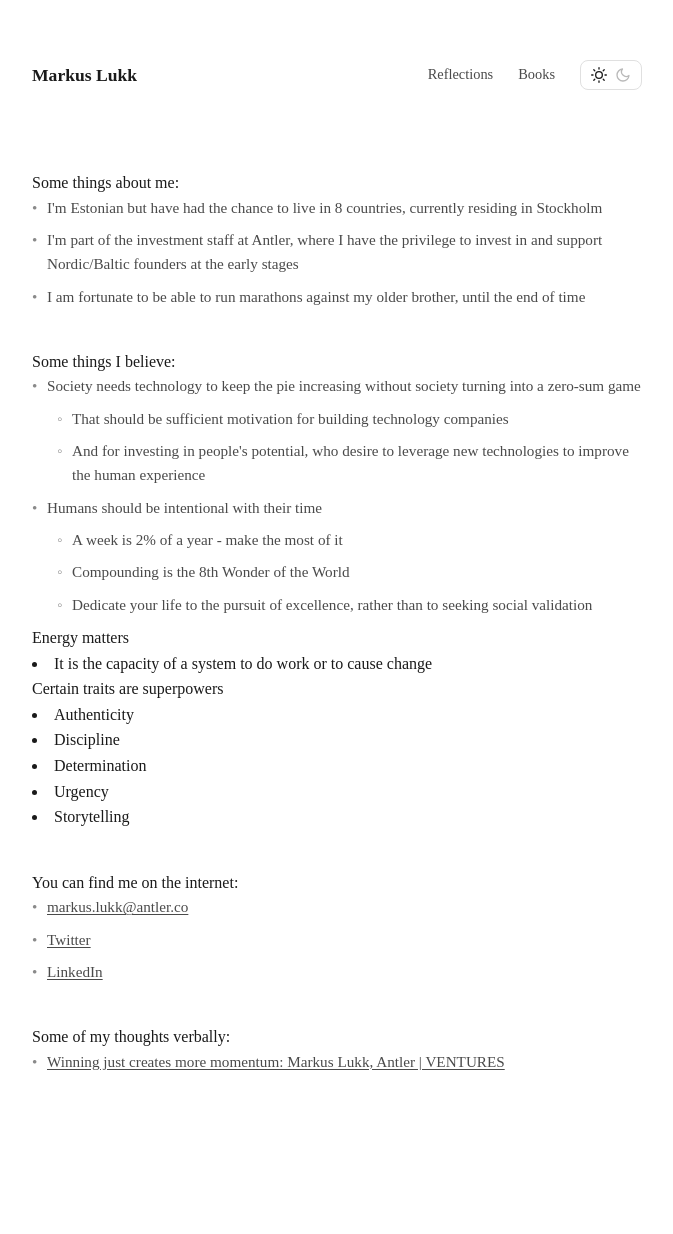
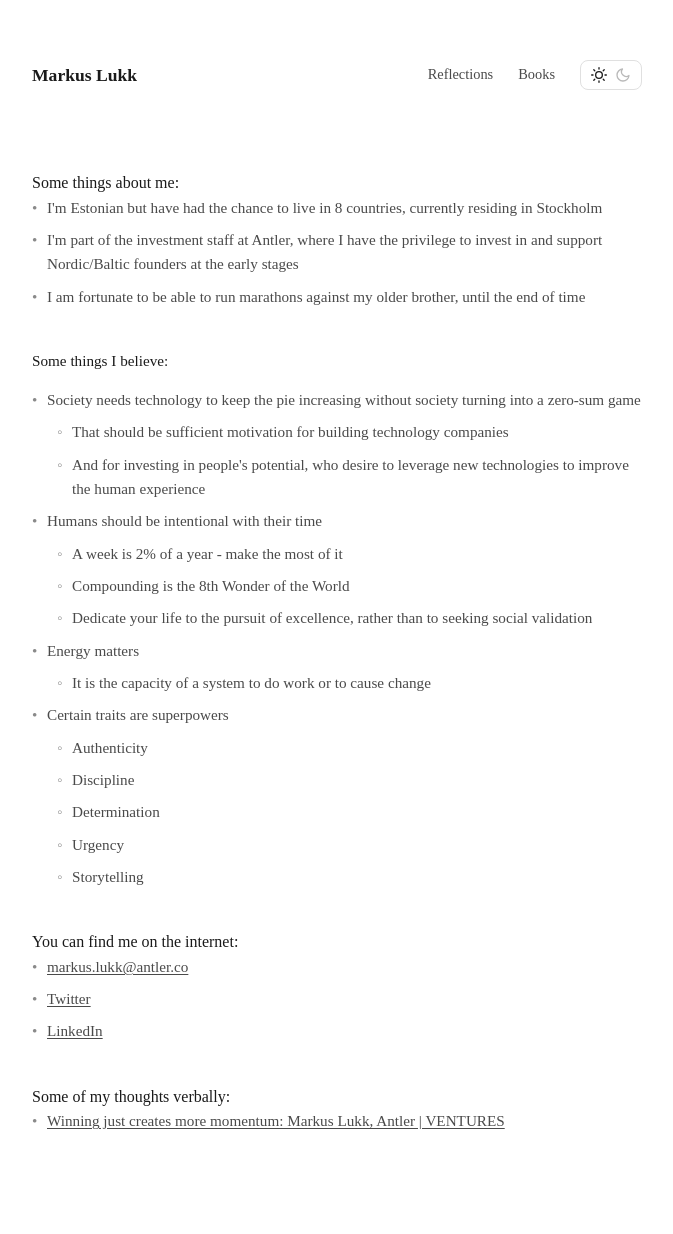
Before and after one commit to markuslukk/markuslukk.github.io, a Jekyll site: the page built from index.html, in a window 1280 px wide. Shown: the whole page, without its empty margins (303-976 px from the left). Built offline with Jekyll 4.4.1, drawn with Linux system fonts in a browser that asks for light colours; before the commit the page ends 1174 px from its top, so only the background shows below that.

Commit message:
Update index.html

```diff
--- a/index.html
+++ b/index.html
@@ -36,7 +36,7 @@ title: Markus Lukk
     </div>
 
   <div class="section">
-      <p class>Some things I believe:</p>
+  <p class="section-label">Some things I believe:</p>
   <ul>
     <li>Society needs technology to keep the pie increasing without society turning into a zero-sum game
       <ul>
@@ -51,17 +51,20 @@ title: Markus Lukk
         <li>Dedicate your life to the pursuit of excellence, rather than to seeking social validation</li>
       </ul>
     </li>
-        </li>Energy matters
-          </ul>
+    <li>Energy matters
+      <ul>
         <li>It is the capacity of a system to do work or to cause change</li>
       </ul>
-        </li>Certain traits are superpowers
-          </ul>
+    </li>
+    <li>Certain traits are superpowers
+      <ul>
         <li>Authenticity</li>
         <li>Discipline</li>
         <li>Determination</li>
         <li>Urgency</li>
         <li>Storytelling</li>
+      </ul>
+    </li>
   </ul>
 </div>
 
```
Lines whose indentation alone changed are shown as unchanged.
